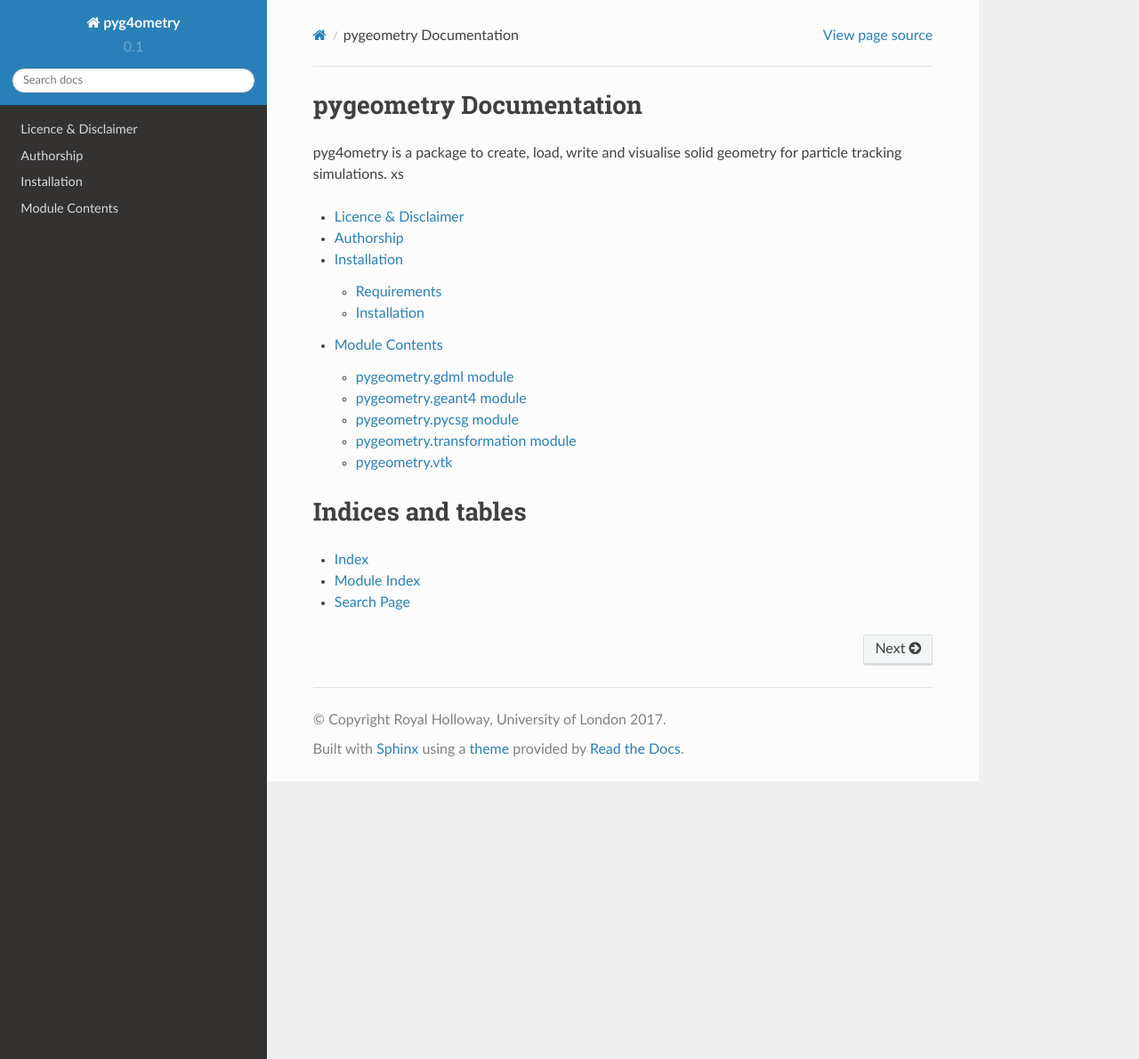
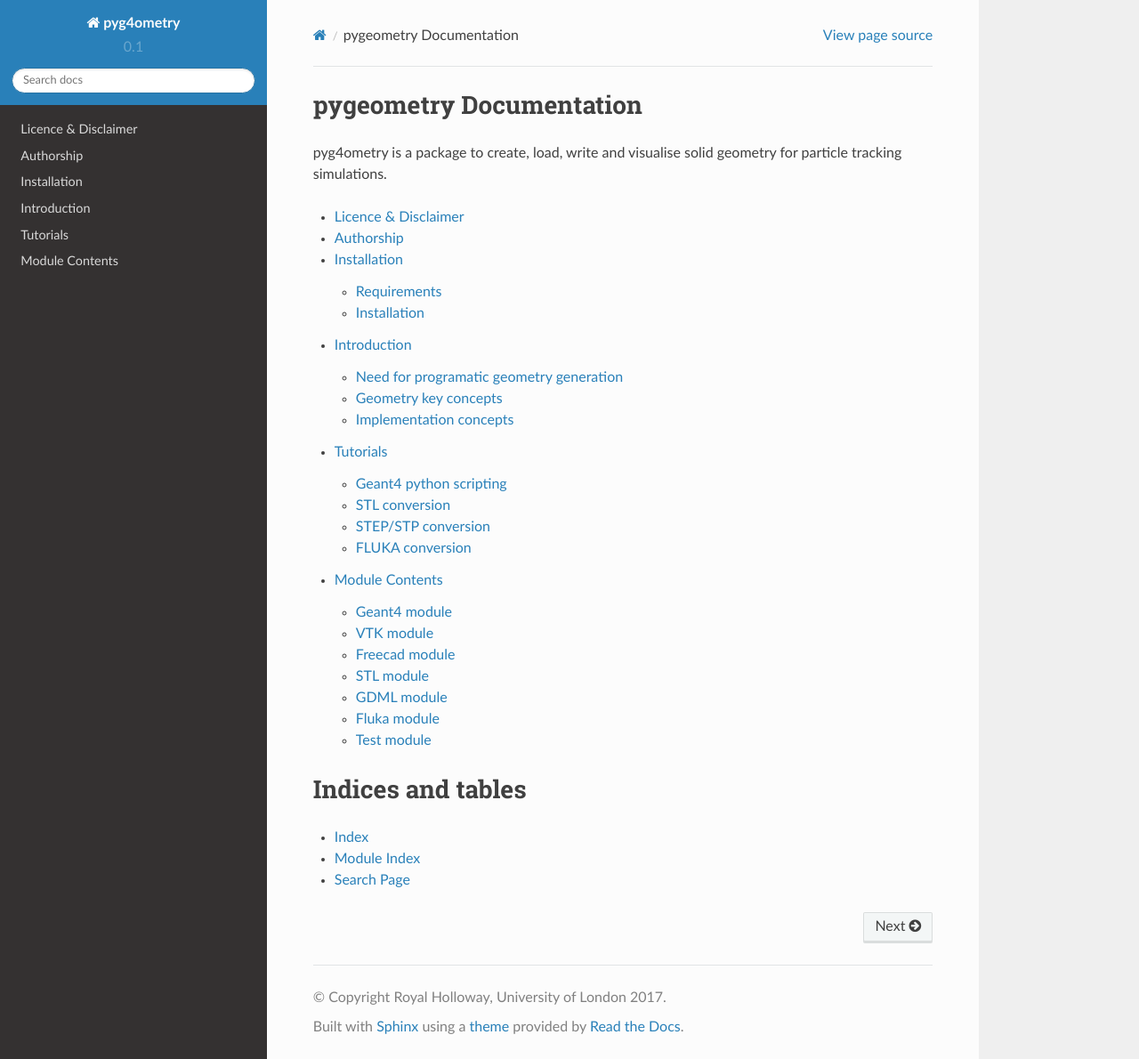
Before and after one commit to g4edge/pyg4ometry, a Sphinx documentation site: the page built from pyg4ometry/docs/source/index.rst, in a window 1280 px wide and 1190 px high. Shown: the whole window at 89% size. Built offline with Sphinx 7.4.7 and the Read the Docs theme 2.0.0, drawn with Linux system fonts in a browser that asks for light colours.

Commit message:
Layout of documentation

```diff
--- a/pyg4ometry/docs/source/index.rst
+++ b/pyg4ometry/docs/source/index.rst
@@ -1,14 +1,16 @@
 pygeometry Documentation
 ========================
 
-pyg4ometry is a package to create, load, write and visualise solid geometry for particle tracking simulations. xs
+pyg4ometry is a package to create, load, write and visualise solid geometry for particle tracking simulations.
 
 .. toctree::
-   :maxdepth: 2
+   :maxdepth: 3
 
    licence
    authorship
    installation
+   introduction
+   tutorials
    moduledocs
 
 
--- /dev/null
+++ b/pyg4ometry/docs/source/introduction.rst
@@ -0,0 +1,12 @@
+============
+Introduction
+============
+
+Need for programatic geometry generation
+----------------------------------------
+
+Geometry key concepts
+---------------------
+
+Implementation concepts
+-----------------------
--- a/pyg4ometry/docs/source/moduledocs.rst
+++ b/pyg4ometry/docs/source/moduledocs.rst
@@ -5,47 +5,28 @@ Module Contents
 This documentation is automatically generated by scanning all the source code. Parts
 may be incomplete.
 
-.. automodule:: pygeometry
-    :members:
-    :undoc-members:
-    :show-inheritance:
+Geant4 module
+-------------
+.. automodule:: pyg4ometry.geant4
 
-pygeometry.gdml module
-----------------------
+VTK module
+----------
+.. automodule:: pyg4ometry.vtk
 
-.. automodule:: pygeometry.gdml
-    :members:
-    :undoc-members:
-    :show-inheritance:
-
-pygeometry.geant4 module
-------------------------
-
-.. automodule:: pygeometry.geant4
-		:members:
-		:undoc-members:
-		:show-inheritance:
-
-pygeometry.pycsg module
------------------------
-
-.. automodule:: pygeometry.pycsg
-		:members:
-		:undoc-members:
-		:show-inheritance:
-
-pygeometry.transformation module
---------------------------------
-
-.. automodule:: pygeometry.transformation
-		:members:
-		:undoc-members:
-		:show-inheritance:
-
-pygeometry.vtk
+Freecad module
 --------------
 
-.. automodule:: pygeometry.vtk
-		:members:
-		:undoc-members:
-		:show-inheritance:
+STL module
+----------
+.. automodule:: pyg4ometry.stl
+
+GDML module
+-----------
+.. automodule:: pyg4ometry.gdml
+
+Fluka module
+------------
+
+Test module
+-----------
+.. automodule:: pyg4ometry.test
--- /dev/null
+++ b/pyg4ometry/docs/source/tutorials.rst
@@ -0,0 +1,15 @@
+=========
+Tutorials
+=========
+
+Geant4 python scripting
+-----------------------
+
+STL conversion
+--------------
+
+STEP/STP conversion
+-------------------
+
+FLUKA conversion
+----------------
```
Also changed, not shown: 2 other files.
